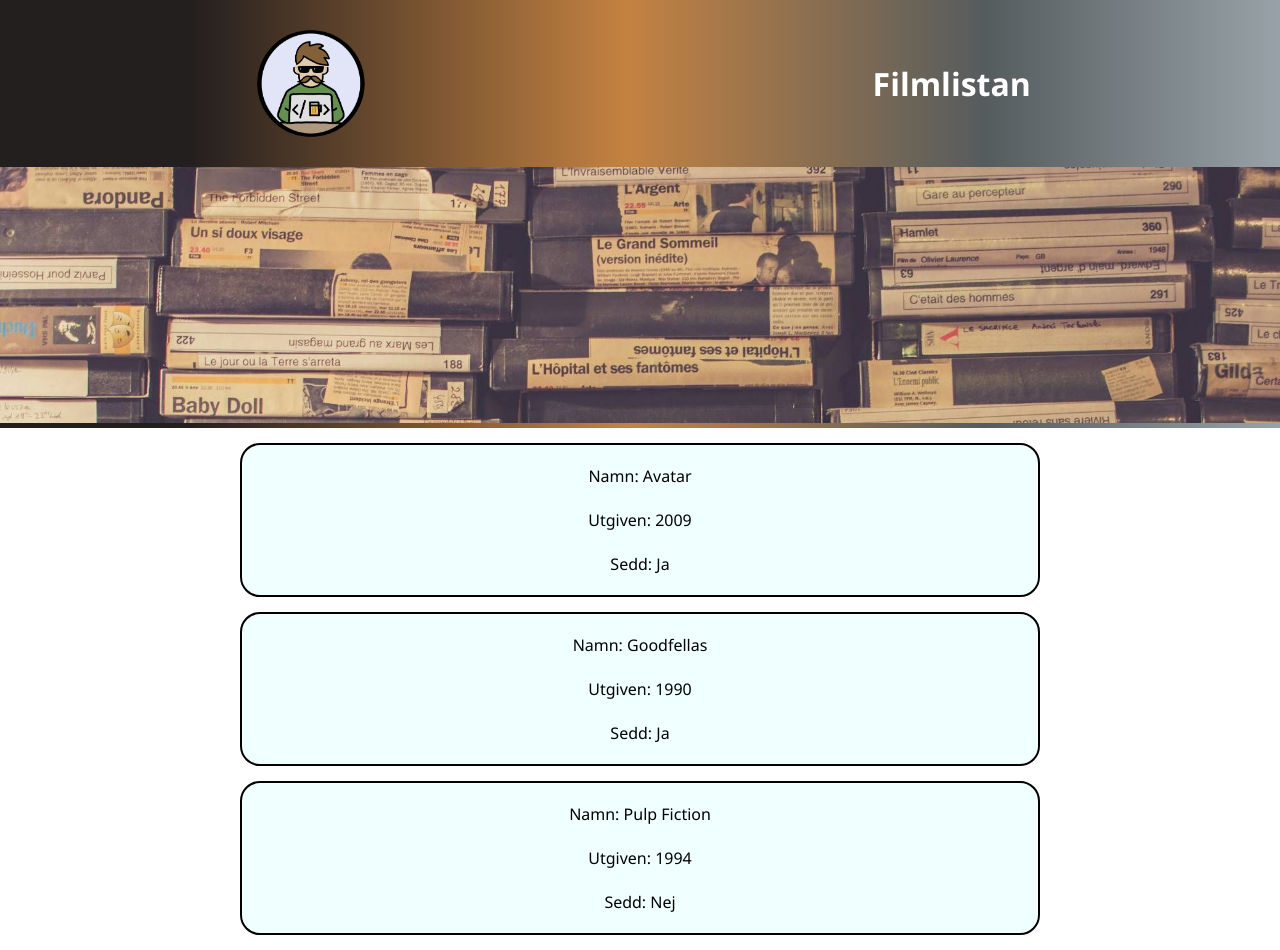
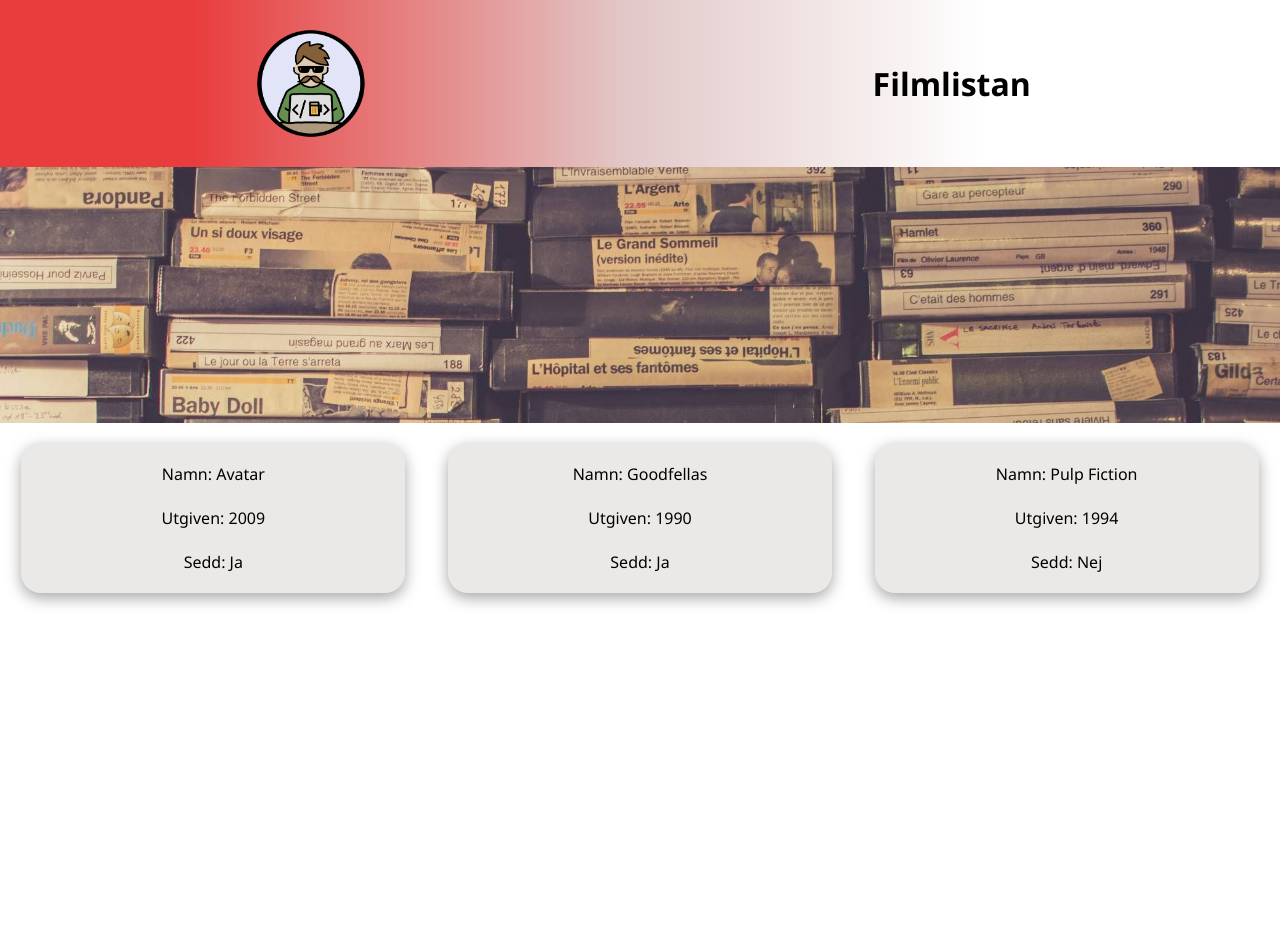
Before and after one commit to joma2304/reactmoment1, a React (Vite) app: page / in a window 1280 px wide. After the commit the page ends 800 px from the top, so only its background shows below. Built offline with nearby package versions, Linux system fonts and the light colour scheme.

Commit message:
Stylat om bytat färger

```diff
--- a/src/components/Header.tsx
+++ b/src/components/Header.tsx
@@ -2,13 +2,17 @@
 import banner from "../assets/banner.jpg"
 import logo from "../assets/logotyp2.png"
 function Header() {
-    return <div className="header">
+    return (
+    <>
+    <div className="header">
         <div className="header-cont">
             <img src={logo} alt="Logotyp" className="logo" />
             <Title />
         </div>
-        <img src={banner} alt="Filmer staplade på varandra" className="banner" />
     </div>
+    <img src={banner} alt="Filmer staplade på varandra" className="banner" />
+    </>
+    )
 }
 
 export default Header;
--- a/src/index.css
+++ b/src/index.css
@@ -6,8 +6,8 @@
 }
 
 .header {
-  background: rgb(36,31,31);
-  background: linear-gradient(90deg, rgba(36,31,31,1) 15%, rgba(196,130,65,1) 49%, rgba(85,92,94,1) 77%, rgba(152,162,168,1) 100%);
+  background: rgb(233,60,60);
+  background: linear-gradient(90deg, rgba(233,60,60,1) 15%, rgba(226,200,200,1) 49%, rgba(255,255,255,1) 77%, rgba(255,255,255,1) 100%);
 }
 
 .header-cont {
@@ -22,7 +22,7 @@
 
 .title {
   text-align: center;
-  color: white;
+  color: black;
 }
 
 .banner {
@@ -35,11 +35,35 @@
 }
 
 .movie {
-  max-width: 800px;
-  border: 2px solid black;
   text-align: center;
+  justify-content: center;
   margin-bottom: 15px;
   border-radius: 20px;
   padding: 20px;
-  background-color: azure;
+  background-color: rgb(235, 233, 231);
+  box-shadow: rgba(0, 0, 0, 0.35) 0px 5px 15px;
+  transition: 0.2s ease-in-out;
 }
+
+.movie:hover {
+  background-color: rgb(255, 0, 0);
+  color: white;
+}
+/*Små skärmar*/
+@media (max-width: 800px) {
+  .movie {
+    max-width: 90%;
+  }
+
+}
+/*Stora skärmar*/
+@media (min-width: 800px) {
+  .movielist {
+    display: flex;
+  }
+  .movie {
+    width: 30%;
+    flex-wrap: wrap;
+  }
+
+}
```
